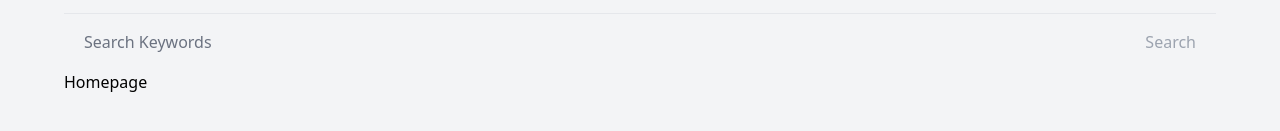
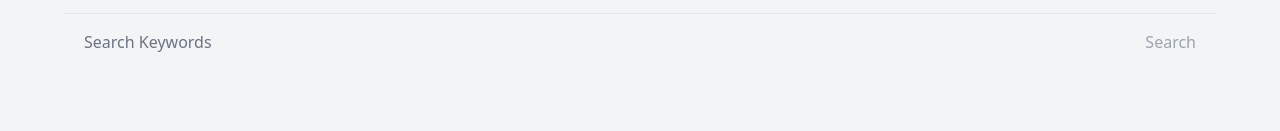
Before and after one commit to CharaD7/news-app, a Next.js app: page / in a window 1280 px wide. Shown: the part 215-346 px from the top of the page. Built offline with nearby package versions, Linux system fonts and the light colour scheme.

Commit message:
Added style to overall page

```diff
--- a/app/page.tsx
+++ b/app/page.tsx
@@ -2,7 +2,9 @@ import React from 'react';
 
 function Homepage() {
   return (
-    <div>Homepage</div>
+    <div>
+
+    </div>
   );
 }
 
```
